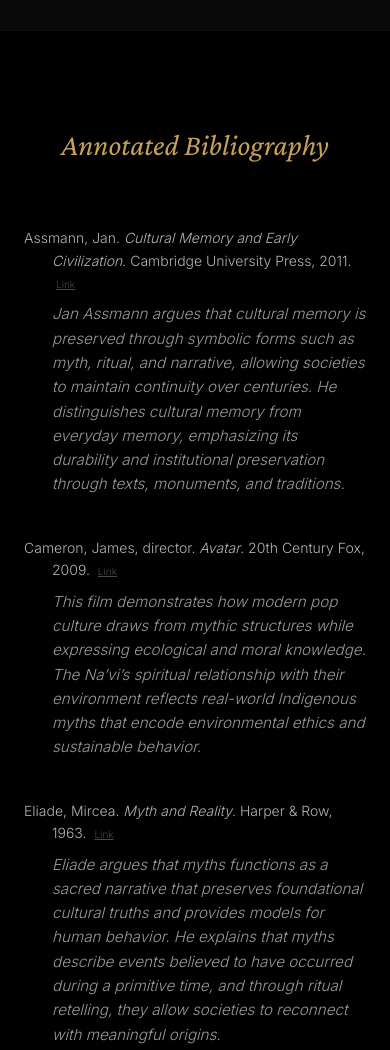
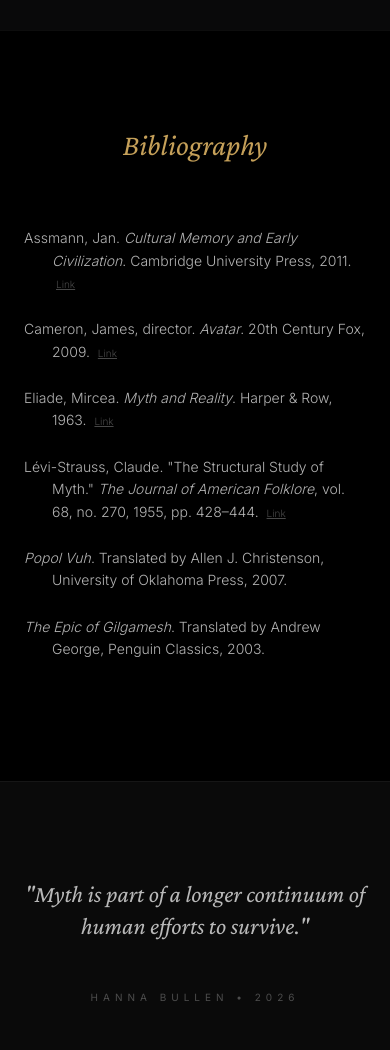
Before and after one commit to hannabz10/hannabz10.github.io, a plain HTML site: page index.html in a window 390 px wide. Shown: the part 7040-8090 px from the top of the page. Drawn offline with nearby package versions, Linux system fonts and the light colour scheme.

Commit message:
Refactor bibliography section and remove annotations
Updated bibliography section to standard MLA formatting and removed annotations.

```diff
--- a/index.html
+++ b/index.html
@@ -72,16 +72,8 @@
         .bib-entry {
             padding-left: 2em;
             text-indent: -2em;
-            margin-bottom: 2.5rem;
+            margin-bottom: 1.5rem;
             line-height: 1.6;
-        }
-        .annotation {
-            text-indent: 0;
-            margin-top: 0.5rem;
-            display: block;
-            color: rgba(255,255,255,0.6);
-            font-size: 0.95rem;
-            font-style: italic;
         }
 
         #ai-curator-panel {
@@ -120,7 +112,7 @@
             <span class="text-sm md:text-lg font-light tracking-[0.2em] uppercase serif italic">Myth as Knowledge</span>
             <span class="text-[8px] md:text-[10px] tracking-[0.4em] uppercase opacity-70 mt-1">Hanna Bullen</span>
         </a>
-        <div class="hidden md:flex space-x-8 text-[9px] uppercase tracking-[0.3em] font-medium pointer-events-auto pt-2">
+        <div class="hidden md:flex space-x-10 text-[9px] uppercase tracking-[0.3em] font-medium pointer-events-auto pt-2">
             <a href="#introduction" class="nav-link">Introduction</a>
             <a href="#artifact-japan" class="nav-link">Japan</a>
             <a href="#artifact-greece" class="nav-link">Greece</a>
@@ -197,7 +189,6 @@
         <div class="max-w-6xl mx-auto grid grid-cols-1 lg:grid-cols-2 gap-20 items-center">
             <div class="reveal image-container order-2 lg:order-1">
                 <div class="relative group aspect-[4/5] overflow-hidden border border-white/5">
-                    <!-- Note: If the local file image_f4219e.jpg fails to load, it uses an Unsplash placeholder for the preview -->
                     <img src="image_f4219e.jpg"
                          onerror="this.src='https://images.unsplash.com/photo-1542364010-09e8636e053a?auto=format&fit=crop&q=80&w=800'"
                          alt="Tsunami Stone in Aneyoshi" class="w-full h-full object-cover grayscale hover:grayscale-0 transition-all duration-700 shadow-2xl">
@@ -222,7 +213,6 @@
     <!-- CASE STUDY 02: GREECE (Flood Myth) -->
     <section id="artifact-greece" class="relative py-48 md:py-80 px-6 overflow-hidden">
         <div class="absolute inset-0 z-0">
-            <!-- Background logic -->
             <img src="image_f4215c.jpg"
                  onerror="this.src='https://images.unsplash.com/photo-1510521212584-5553a9273c50?auto=format&fit=crop&q=80&w=2000'"
                  class="w-full h-full object-cover opacity-30" alt="Deucalion and Pyrrha Survivors">
@@ -263,41 +253,35 @@
         </div>
     </section>
 
-    <!-- BIBLIOGRAPHY SECTION (Updated with Annotated Citations & MLA Formatting) -->
+    <!-- BIBLIOGRAPHY SECTION (Standard MLA Formatting) -->
     <section id="bibliography" class="py-24 md:py-48 px-6 bg-black border-t border-white/5">
         <div class="max-w-5xl mx-auto reveal">
-            <h2 class="text-3xl md:text-5xl serif italic mb-16 text-[#c5a059] text-center">Annotated Bibliography</h2>
+            <h2 class="text-3xl md:text-5xl serif italic mb-16 text-[#c5a059] text-center">Bibliography</h2>
 
             <div class="bib-container text-sm md:text-base font-light text-white/70">
 
                 <div class="bib-entry">
                     Assmann, Jan. <i>Cultural Memory and Early Civilization</i>. Cambridge University Press, 2011. <a href="https://doi.org/10.1017/CBO9780511996306" class="opacity-40 hover:opacity-100 ml-1 underline text-[10px]">Link</a>
-                    <span class="annotation">Jan Assmann argues that cultural memory is preserved through symbolic forms such as myth, ritual, and narrative, allowing societies to maintain continuity over centuries. He distinguishes cultural memory from everyday memory, emphasizing its durability and institutional preservation through texts, monuments, and traditions.</span>
                 </div>
 
                 <div class="bib-entry">
                     Cameron, James, director. <i>Avatar</i>. 20th Century Fox, 2009. <a href="https://www.loc.gov/item/jots.200013705/" class="opacity-40 hover:opacity-100 ml-1 underline text-[10px]">Link</a>
-                    <span class="annotation">This film demonstrates how modern pop culture draws from mythic structures while expressing ecological and moral knowledge. The Na’vi’s spiritual relationship with their environment reflects real-world Indigenous myths that encode environmental ethics and sustainable behavior.</span>
                 </div>
 
                 <div class="bib-entry">
                     Eliade, Mircea. <i>Myth and Reality</i>. Harper & Row, 1963. <a href="https://archive.org/details/mythreality00elia" class="opacity-40 hover:opacity-100 ml-1 underline text-[10px]">Link</a>
-                    <span class="annotation">Eliade argues that myths functions as a sacred narrative that preserves foundational cultural truths and provides models for human behavior. He explains that myths describe events believed to have occurred during a primitive time, and through ritual retelling, they allow societies to reconnect with meaningful origins.</span>
                 </div>
 
                 <div class="bib-entry">
                     Lévi-Strauss, Claude. "The Structural Study of Myth." <i>The Journal of American Folklore</i>, vol. 68, no. 270, 1955, pp. 428–444. <a href="https://www.jstor.org/stable/536768" class="opacity-40 hover:opacity-100 ml-1 underline text-[10px]">Link</a>
-                    <span class="annotation">Lévi-Strauss argues that myths function as cognitive structures that help societies resolve contradictions. He analyzes myths as systems of symbolic relationships rather than literal explanations, showing how recurring narrative patterns help humans organize knowledge and make sense of uncertainty.</span>
                 </div>
 
                 <div class="bib-entry">
                     <i>Popol Vuh</i>. Translated by Allen J. Christenson, University of Oklahoma Press, 2007.
-                    <span class="annotation">Recorded in the 16th century but originating in oral Maya tradition, it encodes agricultural knowledge, cosmology, and ethical principles, illustrating how myth preserved ecological and cultural knowledge across generations.</span>
                 </div>
 
                 <div class="bib-entry">
                     <i>The Epic of Gilgamesh</i>. Translated by Andrew George, Penguin Classics, 2003.
-                    <span class="annotation">This Mesopotamian epic recounts King Gilgamesh’s journey to understand mortality. It encodes psychological and existential knowledge, showing how myth helped societies confront mortality before scientific explanations existed.</span>
                 </div>
 
             </div>
```
